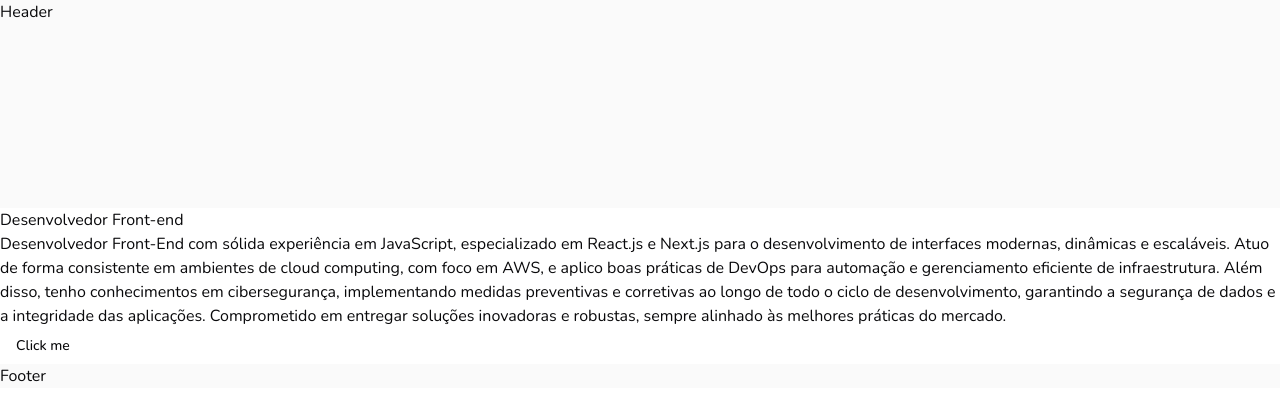
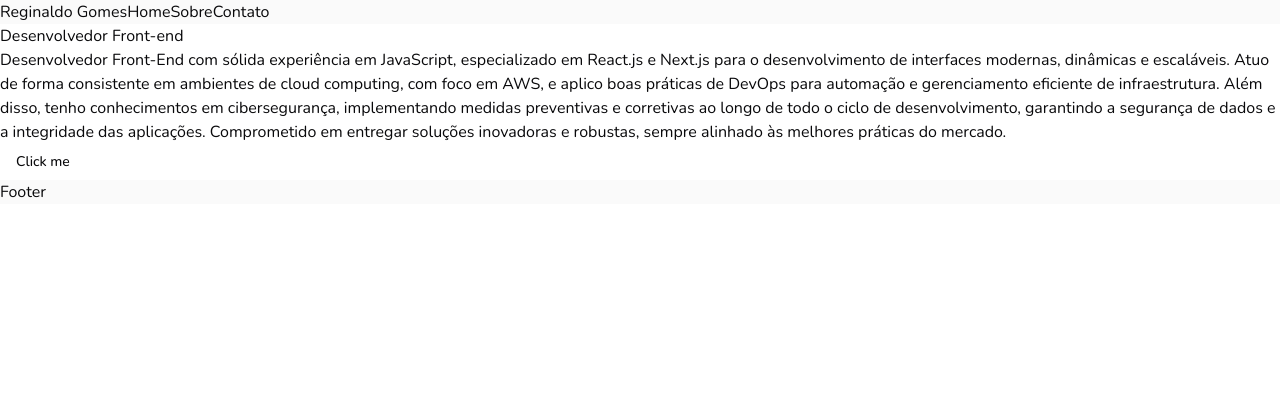
Before and after one commit to reginaldogomes/nextjs-developer-resume, a Next.js app: page / in a window 1280 px wide. Shown: the top 420 px of the page. Built offline with nearby package versions, Linux system fonts and the light colour scheme.

Commit message:
update: header css add

```diff
--- a/src/components/Header.tsx
+++ b/src/components/Header.tsx
@@ -1,3 +1,16 @@
 export const Header = () => {
-  return <header className="flex bg-primary-foreground h-52">Header</header>
+  return (
+    <header className="flex bg-primary-foreground">
+      <div className="flex">
+        <h3>Reginaldo Gomes</h3>
+        <nav>
+          <ul className="flex">
+            <li>Home</li>
+            <li>Sobre</li>
+            <li>Contato</li>
+          </ul>
+        </nav>
+      </div>
+    </header>
+  )
 }
```
